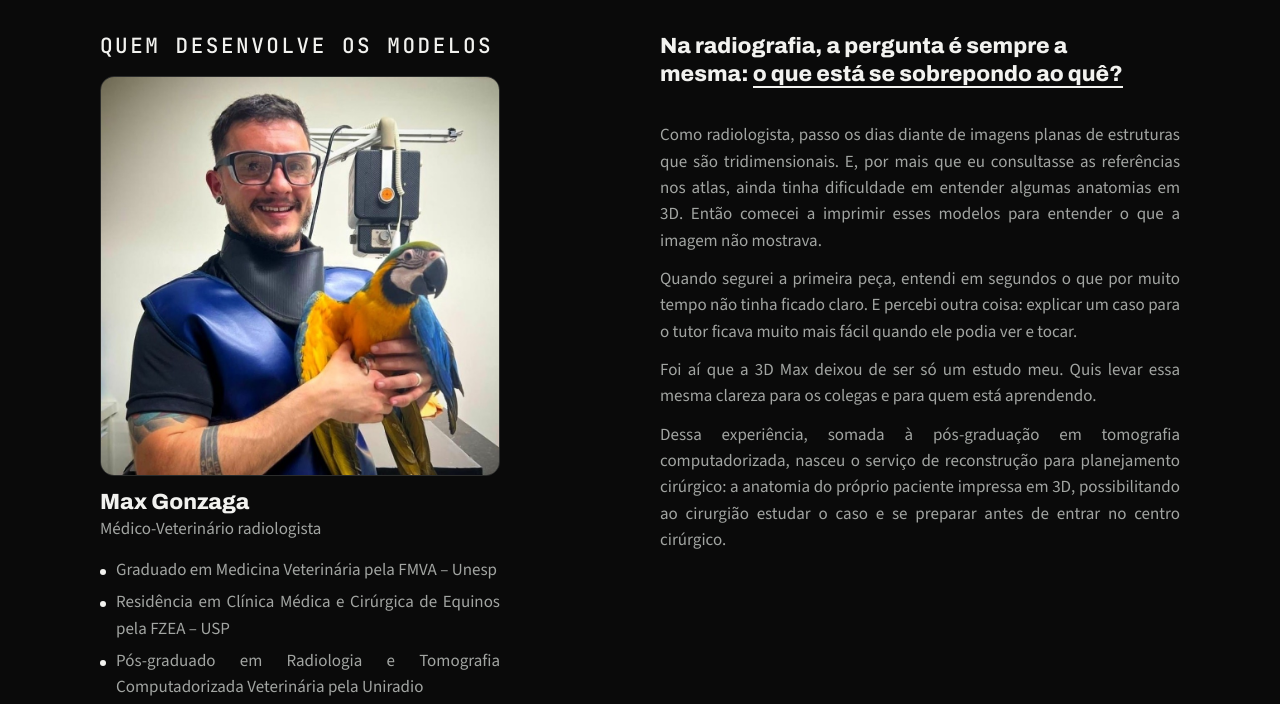
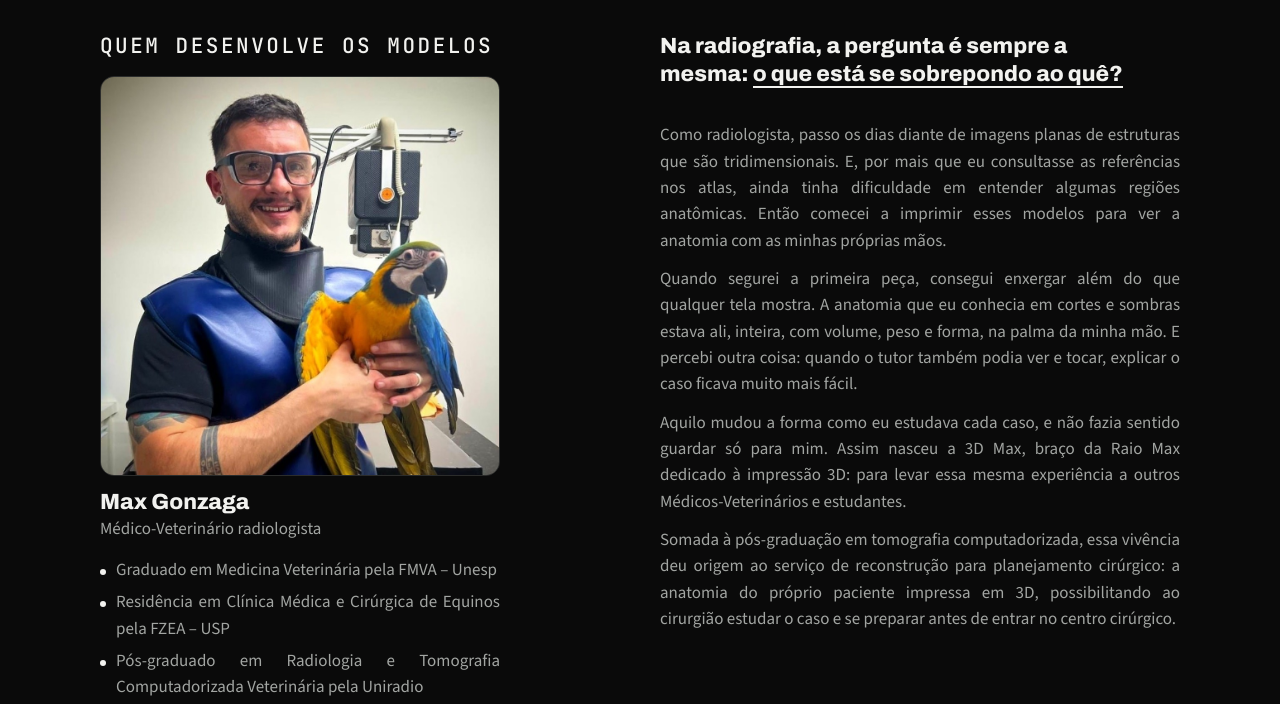
Before and after one commit to 3dmaxbiomodelos-star/site-3dmaxrm, a plain HTML site: page public/index.html in a window 1280 px wide. Shown: the part 1480-2184 px from the top of the page. Drawn offline with nearby package versions, Linux system fonts and the light colour scheme.

Commit message:
Prévia 4: texto da história revisado
Co-Authored-By: Claude Opus 5.5 <noreply@anthropic.com>
Claude-Session: https://claude.ai/code/session_0169P7kFYmCWzJ5yBai2GrJG

```diff
--- a/public/index.html
+++ b/public/index.html
@@ -216,10 +216,10 @@ header.cover .lede{color:var(--soft);font-size:18px;margin:0;max-width:40em}
   </div>
   <div class="story">
     <p class="hook">Na radiografia, a pergunta é sempre a mesma: <em>o que está se sobrepondo ao quê?</em></p>
-    <p>Como radiologista, passo os dias diante de imagens planas de estruturas que são tridimensionais. E, por mais que eu consultasse as referências nos atlas, ainda tinha dificuldade em entender algumas anatomias em 3D. Então comecei a imprimir esses modelos para entender o que a imagem não mostrava.</p>
-    <p>Quando segurei a primeira peça, entendi em segundos o que por muito tempo não tinha ficado claro. E percebi outra coisa: explicar um caso para o tutor ficava muito mais fácil quando ele podia ver e tocar.</p>
-    <p>Foi aí que a 3D Max deixou de ser só um estudo meu. Quis levar essa mesma clareza para os colegas e para quem está aprendendo.</p>
-    <p>Dessa experiência, somada à pós-graduação em tomografia computadorizada, nasceu o serviço de reconstrução para planejamento cirúrgico: a anatomia do próprio paciente impressa em 3D, possibilitando ao cirurgião estudar o caso e se preparar antes de entrar no centro cirúrgico.</p>
+    <p>Como radiologista, passo os dias diante de imagens planas de estruturas que são tridimensionais. E, por mais que eu consultasse as referências nos atlas, ainda tinha dificuldade em entender algumas regiões anatômicas. Então comecei a imprimir esses modelos para ver a anatomia com as minhas próprias mãos.</p>
+    <p>Quando segurei a primeira peça, consegui enxergar além do que qualquer tela mostra. A anatomia que eu conhecia em cortes e sombras estava ali, inteira, com volume, peso e forma, na palma da minha mão. E percebi outra coisa: quando o tutor também podia ver e tocar, explicar o caso ficava muito mais fácil.</p>
+    <p>Aquilo mudou a forma como eu estudava cada caso, e não fazia sentido guardar só para mim. Assim nasceu a 3D Max, braço da Raio Max dedicado à impressão 3D: para levar essa mesma experiência a outros Médicos-Veterinários e estudantes.</p>
+    <p>Somada à pós-graduação em tomografia computadorizada, essa vivência deu origem ao serviço de reconstrução para planejamento cirúrgico: a anatomia do próprio paciente impressa em 3D, possibilitando ao cirurgião estudar o caso e se preparar antes de entrar no centro cirúrgico.</p>
   </div>
 </div></section>
 
```
